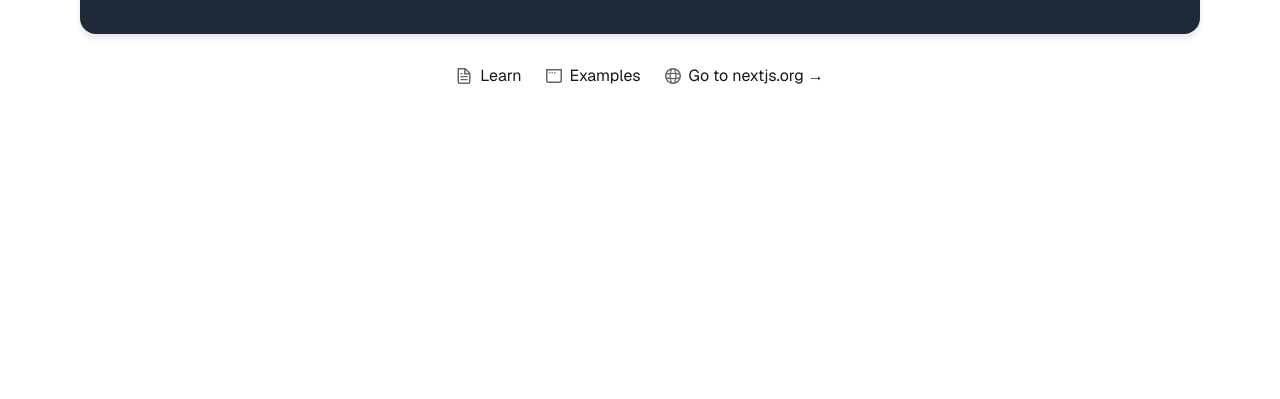
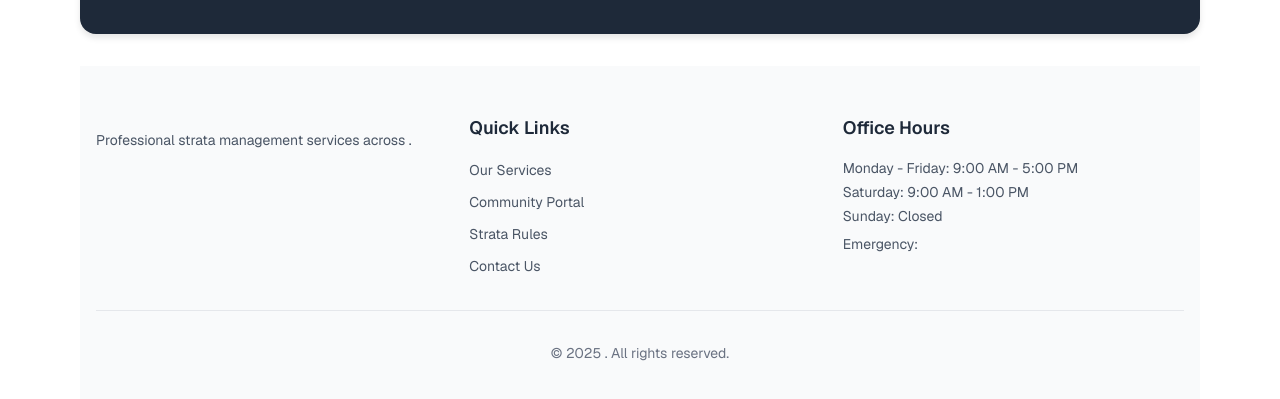
Before and after one commit to Aswin043/moon, a Next.js app: page / in a window 1280 px wide. Shown: the part 1099-1498 px from the top of the page. Before the commit the page ends 1265 px from the top, so only its background shows below. Built offline with nearby package versions, Linux system fonts and the light colour scheme.

Commit message:
added env var

```diff
--- a/app/page.tsx
+++ b/app/page.tsx
@@ -207,7 +207,7 @@ export default function Home() {
         </div>
       )}
 
-      <main className="flex flex-col gap-[32px] row-start-2 items-center sm:items-start">
+      <main className="flex flex-col gap-[32px] row-start-2 items-center sm:items-start min-h-[calc(100vh-200px)]">
         <div className="relative w-full">
           <Image
             src="/heropic.jpg"
@@ -229,52 +229,70 @@ export default function Home() {
         </div>
       </main>
 
-      <footer className="row-start-3 flex gap-[24px] flex-wrap items-center justify-center">
-        <a
-          className="flex items-center gap-2 hover:underline hover:underline-offset-4"
-          href="https://nextjs.org/learn?utm_source=create-next-app&utm_medium=appdir-template-tw&utm_campaign=create-next-app"
-          target="_blank"
-          rel="noopener noreferrer"
-        >
-          <Image
-            aria-hidden
-            src="/file.svg"
-            alt="File icon"
-            width={16}
-            height={16}
-          />
-          Learn
-        </a>
-        <a
-          className="flex items-center gap-2 hover:underline hover:underline-offset-4"
-          href="https://vercel.com/templates?framework=next.js&utm_source=create-next-app&utm_medium=appdir-template-tw&utm_campaign=create-next-app"
-          target="_blank"
-          rel="noopener noreferrer"
-        >
-          <Image
-            aria-hidden
-            src="/window.svg"
-            alt="Window icon"
-            width={16}
-            height={16}
-          />
-          Examples
-        </a>
-        <a
-          className="flex items-center gap-2 hover:underline hover:underline-offset-4"
-          href="https://nextjs.org?utm_source=create-next-app&utm_medium=appdir-template-tw&utm_campaign=create-next-app"
-          target="_blank"
-          rel="noopener noreferrer"
-        >
-          <Image
-            aria-hidden
-            src="/globe.svg"
-            alt="Globe icon"
-            width={16}
-            height={16}
-          />
-          Go to nextjs.org →
-        </a>
+      <footer className="w-full bg-gray-50 dark:bg-gray-900 py-12 px-4 mt-auto">
+        <div className="max-w-7xl mx-auto grid grid-cols-1 md:grid-cols-3 gap-8">
+          {/* Company Info */}
+          <div className="space-y-4">
+            <h3 className="text-lg font-semibold text-gray-800 dark:text-white">
+              {process.env.NEXT_PUBLIC_COMPANY_NAME}
+            </h3>
+            <p className="text-sm text-gray-600 dark:text-gray-300">
+              Professional strata management services across {process.env.NEXT_PUBLIC_COMPANY_ADDRESS}.
+            </p>
+            <div className="flex space-x-4">
+              <a href={`tel:${process.env.NEXT_PUBLIC_COMPANY_PHONE}`} className="text-sm text-gray-600 dark:text-gray-300 hover:text-blue-600">
+                {process.env.NEXT_PUBLIC_COMPANY_PHONE}
+              </a>
+              <a href={`mailto:${process.env.NEXT_PUBLIC_COMPANY_EMAIL}`} className="text-sm text-gray-600 dark:text-gray-300 hover:text-blue-600">
+                {process.env.NEXT_PUBLIC_COMPANY_EMAIL}
+              </a>
+            </div>
+          </div>
+
+          {/* Quick Links */}
+          <div className="space-y-4">
+            <h3 className="text-lg font-semibold text-gray-800 dark:text-white">Quick Links</h3>
+            <ul className="space-y-2">
+              <li>
+                <Link href="/services" className="text-sm text-gray-600 dark:text-gray-300 hover:text-blue-600">
+                  Our Services
+                </Link>
+              </li>
+              <li>
+                <Link href="/community" className="text-sm text-gray-600 dark:text-gray-300 hover:text-blue-600">
+                  Community Portal
+                </Link>
+              </li>
+              <li>
+                <Link href="/rules" className="text-sm text-gray-600 dark:text-gray-300 hover:text-blue-600">
+                  Strata Rules
+                </Link>
+              </li>
+              <li>
+                <a href="/contact" className="text-sm text-gray-600 dark:text-gray-300 hover:text-blue-600">
+                  Contact Us
+                </a>
+              </li>
+            </ul>
+          </div>
+
+          {/* Office Hours */}
+          <div className="space-y-4">
+            <h3 className="text-lg font-semibold text-gray-800 dark:text-white">Office Hours</h3>
+            <div className="text-sm text-gray-600 dark:text-gray-300 space-y-1">
+              <p>Monday - Friday: 9:00 AM - 5:00 PM</p>
+              <p>Saturday: 9:00 AM - 1:00 PM</p>
+              <p>Sunday: Closed</p>
+              <p className="mt-2">Emergency: {process.env.NEXT_PUBLIC_EMERGENCY_SUPPORT}</p>
+            </div>
+          </div>
+        </div>
+
+        <div className="max-w-7xl mx-auto mt-8 pt-8 border-t border-gray-200 dark:border-gray-700">
+          <p className="text-center text-sm text-gray-500 dark:text-gray-400">
+            © {new Date().getFullYear()} {process.env.NEXT_PUBLIC_COMPANY_NAME}. All rights reserved.
+          </p>
+        </div>
       </footer>
 
       {/* Add animation for notification slide-in */}
```
